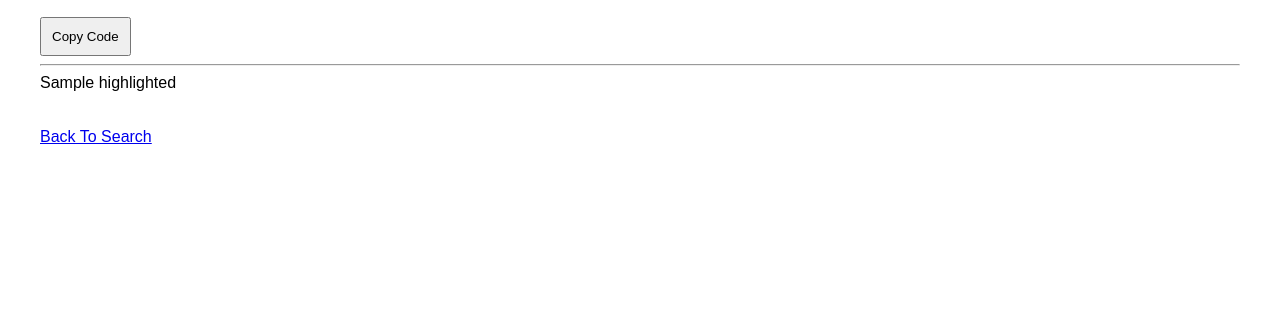
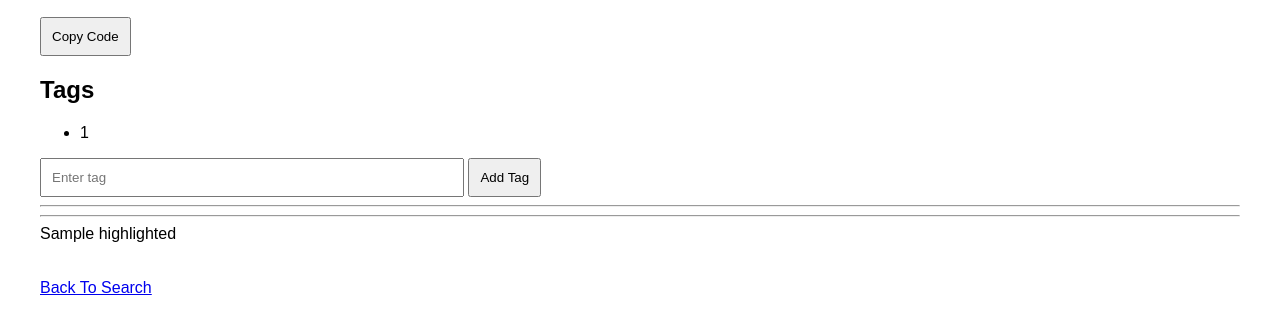
Before and after one commit to Shriyans406/Snippet-Manager, a Flask app: template webui/templates/snippet.html in a window 1280 px wide. Shown: the part 183-517 px from the top of the page. Run offline with Flask 3, Linux system fonts and the light colour scheme; the template is opened without the code that fills it: most values are stand-ins (such as "Sample title", 1, 10 or a date in 2020).

Commit message:
Phase 11A

```diff
--- a/webui/templates/snippet.html
+++ b/webui/templates/snippet.html
@@ -57,6 +57,58 @@
 
     </button>
 
+
+    <h2>
+
+        Tags
+
+    </h2>
+
+    {% if tags %}
+
+    <ul>
+
+        {% for tag in tags %}
+
+        <li>
+
+            {{ tag[0] }}
+
+        </li>
+
+        {% endfor %}
+
+    </ul>
+
+    {% else %}
+
+    <p>
+
+        No tags added yet.
+
+    </p>
+
+    {% endif %}
+
+    <form action="/add_tag" method="POST">
+
+        <input type="hidden" name="file_id" value="{{ snippet[0] }}">
+
+        <input type="text" name="tag" placeholder="Enter tag">
+
+        <button type="submit">
+
+            Add Tag
+
+        </button>
+
+    </form>
+
+    <hr>
+
+
+
+
     <hr>
 
     <div id="code-block">
```
